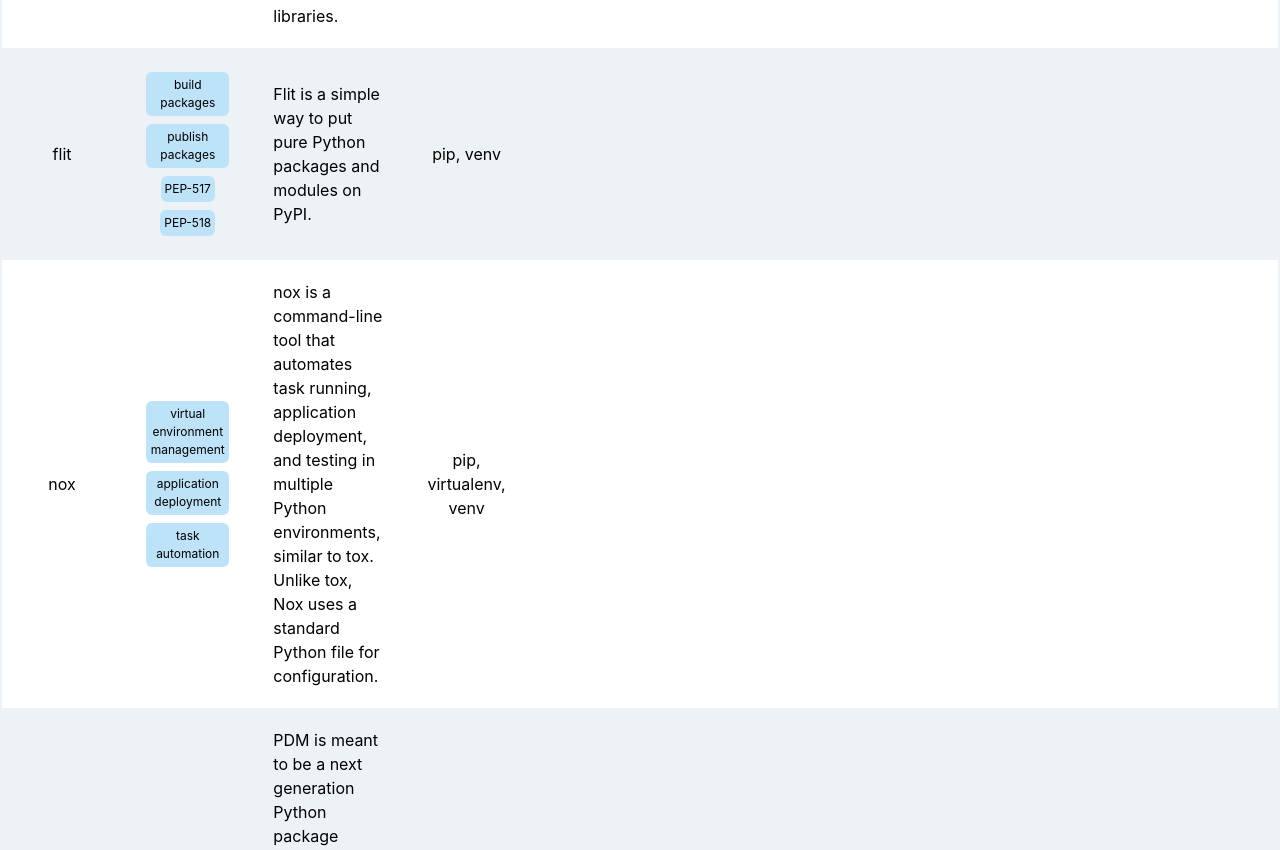
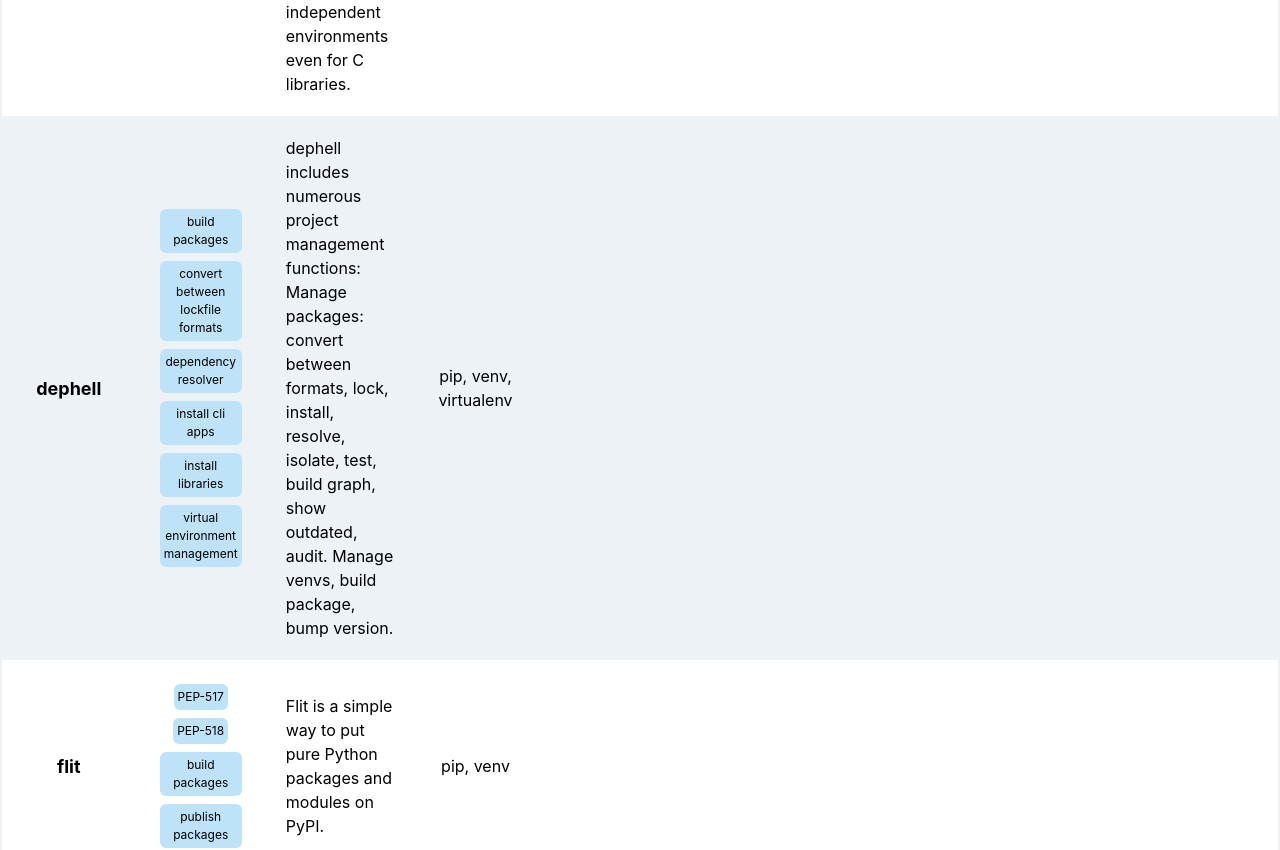
Before and after one commit to cs01/python-packaging-tools, a React (Create React App) app in the folder frontend/: page / in a window 1280 px wide. Shown: the part 1122-1972 px from the top of the page. Built offline with nearby package versions, Linux system fonts and the light colour scheme; no server answers.

Commit message:
add dephell (closes #9)

```diff
--- a/frontend/src/App.tsx
+++ b/frontend/src/App.tsx
@@ -14,11 +14,11 @@
 
 function FeatureFilters() {
   return (
-    <>
+    <div className="w-full mx-auto max-w-xl text-center">
       {features.map((feature: Feature, i) => (
         <FeatureFilter key={i} feature={feature} />
       ))}
-    </>
+    </div>
   );
 }
 const githubLogo = (
@@ -74,12 +74,22 @@
             </div>
           </div>
         </nav>
-        <div className="container w-full mx-15">
+        <div className="">
           <FeaturesAndTable />
         </div>
+        <div className="my-24 text-lg">
+          <div className="font-bold mx-auto text-center">
+            Missing something?
+          </div>
+          <div>
+            <a href="https://github.com/cs01/python-packaging-tools">
+              File an Issue or Pull Request on GitHub.
+            </a>
+          </div>
+        </div>
         <footer className="w-full flex items-center bg-black mt-20 h-64 text-white ">
-          <div className="w-full text-xl text-center text-blue-800">
-            a <a href="http://grassfedcode.com">grassfedcode.com</a> project
+          <div className="w-full text-xl text-center text-white">
+            <a href="http://grassfedcode.com">a grass fed code project</a>
           </div>
         </footer>
       </div>
--- a/frontend/src/Tools.tsx
+++ b/frontend/src/Tools.tsx
@@ -175,7 +175,7 @@
     <button
       className={
         (filterIsOn ? `bg-blue-400 text-xs` : `bg-blue-200 text-xs`) +
-        ' hover:bg-blue-200 m-1 p-1 rounded-md  '
+        ' m-1 p-1 rounded-md  '
       }
       onClick={() => {
         if (filterIsOn) {
@@ -197,13 +197,17 @@
   return toolData
     .map((data) => ({
       ...data,
-      name: data.url ? <a href={data.url}>{data.name}</a> : data.name,
-      featureLinks: data.features.map((f, i) => (
-        <FeatureFilter key={i} feature={f} />
-      )),
+      name: (
+        <div className="font-bold text-lg">
+          {data.url ? <a href={data.url}>{data.name}</a> : data.name}
+        </div>
+      ),
+      featureLinks: data.features
+        .sort()
+        .map((feature, i) => <FeatureFilter key={i} feature={feature} />),
       description: <div className="text-left">{data.description}</div>,
       toolDescription: <div className="text-left">{data.toolDescription}</div>,
-      dependsOn: data.dependsOn.join(', '),
+      dependsOn: data.dependsOn.sort().join(', '),
       useCases: data.useCases.join(', '),
       timeSinceCreated: data.createdAt
         ? DateTime.fromISO(data.createdAt).toFormat('MMMM, y')
--- a/frontend/src/Types.ts
+++ b/frontend/src/Types.ts
@@ -42,6 +42,7 @@
   | 'virtual environment management'
   | 'package manager'
   | 'ecosystem'
+  | 'convert between lockfile formats'
   | 'PEP-518'
   | 'PEP-517';
 
@@ -60,6 +61,7 @@
   'manual virtual environment creation',
   'virtual environment management',
   'package manager',
+  'convert between lockfile formats',
   'ecosystem',
   'PEP-517',
   'PEP-518',
--- a/frontend/src/initialToolData.tsx
+++ b/frontend/src/initialToolData.tsx
@@ -33,7 +33,22 @@
     dependsOn: [],
   },
   {
-    features: ['build packages'],
+    features: [
+      'virtual environment management',
+      'install cli apps',
+      'dependency resolver',
+      'install libraries',
+      'build packages',
+      'convert between lockfile formats',
+    ],
+    name: 'dephell',
+    toolDescription:
+      'dephell includes numerous project management functions: Manage packages: convert between formats, lock, install, resolve, isolate, test, build graph, show outdated, audit. Manage venvs, build package, bump version.',
+    useCases: [],
+    dependsOn: ['venv', 'virtualenv', 'pip'],
+  },
+  {
+    features: ['build packages', 'PEP-517'],
     name: 'python-build',
     toolDescription:
       'A simple, correct PEP517 package builder. python-build will invoke the PEP 517 hooks to build a distribution package. It is a simple build tool, it does no dependency management.',
@@ -131,7 +146,7 @@
     features: ['manual virtual environment creation'],
     name: 'virtualenv',
     toolDescription:
-      'A tool for creating isolated virtual (isolated) python environments. This is essentially a 3rd party package that duplicates the standard libary venv module.',
+      'A tool for creating isolated virtual Python environments. This is essentially a 3rd party package that duplicates the standard libary venv module. It predates venv, and works for all Python versions, including < 3.5 when venv was introduced.',
     useCases: [],
     dependsOn: [],
   },
@@ -155,7 +170,7 @@
   {
     features: ['build packages'],
     toolDescription:
-      'Setuptools is a fully-featured, actively-maintained, and stable library designed to facilitate packaging Python projects. setuptools builds redistributable packages from source, but does not publish them to PyPI.',
+      "Setuptools is a fully-featured, actively-maintained, and stable library to build redistributable packages from source, but does not publish them to PyPI. It provides the function that is called in the setup.py files you've probably seen before.",
     useCases: [],
     dependsOn: [],
     name: 'setuptools',
@@ -163,7 +178,7 @@
   {
     features: ['manual virtual environment creation', 'standard library'],
     toolDescription:
-      'The venv module provides support for creating lightweight “virtual environments” with their own site directories, optionally isolated from system site directories. Each virtual environment has its own Python binary (which matches the version of the binary that was used to create this environment) and can have its own independent set of installed Python packages in its site directories.',
+      "The venv module provides support for creating lightweight “virtual environments” with their own site directories, optionally isolated from system site directories. Each virtual environment has its own Python binary (which matches the version of the binary that was used to create this environment) and can have its own independent set of installed Python packages in its site directories. venv was introduced in Python 3.5 to adopt the 3rd party library virtualenv into CPython's standard library.",
     useCases: [],
     dependsOn: [],
     createdAt: '2015-09-13T00:00:00Z',
```
Also changed, not shown: 1 other file (tests, documents, lock files or other folders).
